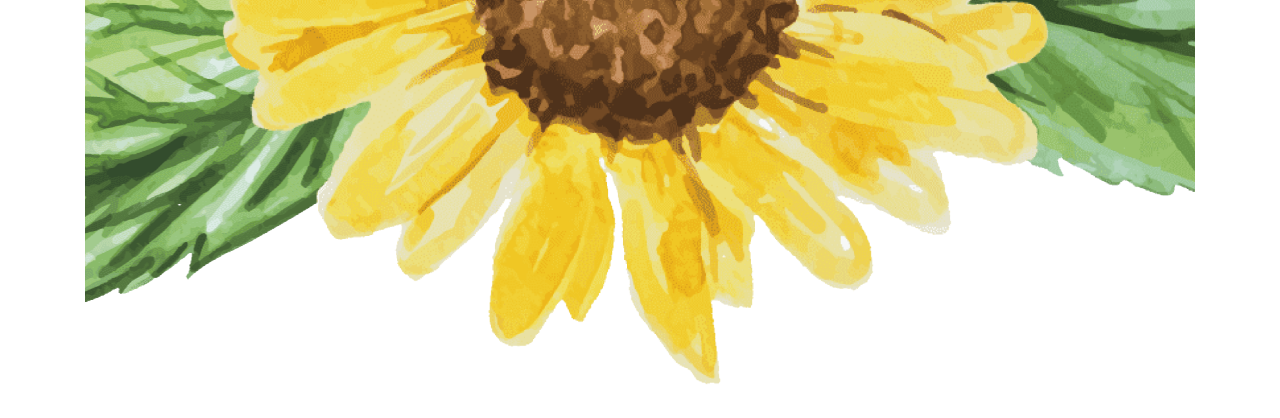
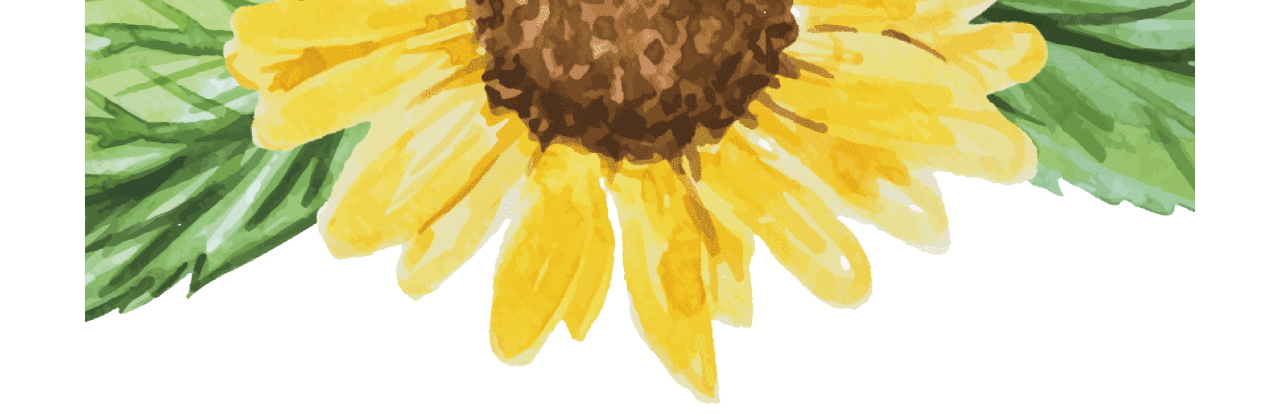
Before and after one commit to mathewfreeman/mathewfreeman.github.io, a plain HTML site: page index.html in a window 1280 px wide. Shown: the part 201-619 px from the top of the page. Drawn offline with nearby package versions, Linux system fonts and the light colour scheme.

Commit message:
Update index.html

```diff
--- a/index.html
+++ b/index.html
@@ -13,7 +13,7 @@
       <meta name="description" content="Wedding website for Jordan Cusumano and Mathew Freeman. September 5, 2020. Dexter, Michigan">
    </head>
 
-   <body style="padding-top: 0px;margin-top: 0px">
+   <body style="padding-top: 10px;margin-top: 10px">
       <!-- page body text -->
       <main role="main" class="flex-shrink-0">
          <div class="container mt-5 mb-5"  style="padding-top: 0px">
```
